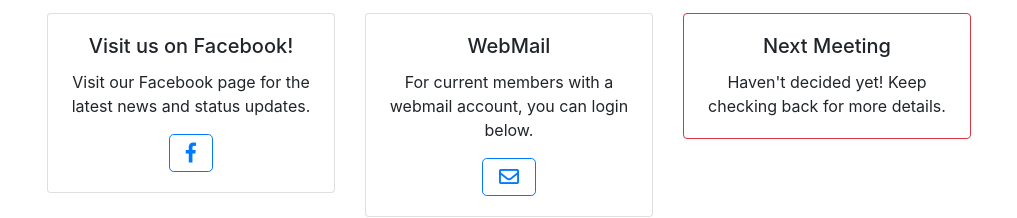
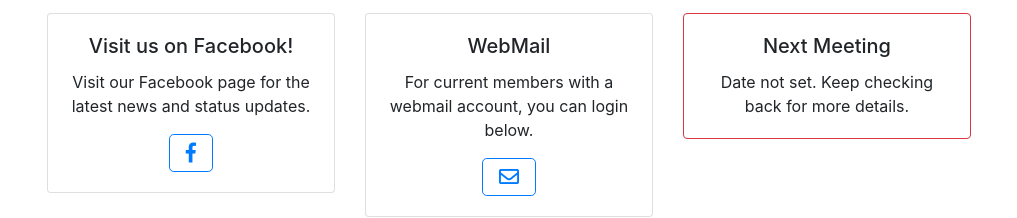
Before and after one commit to jerry70450/mricc-org, a plain HTML site: page index.html in a window 1280 px wide. Shown: the part 198-416 px from the top of the page, without its empty margins (131-1148 px from the left). Drawn offline with nearby package versions, Linux system fonts and the light colour scheme.

Commit message:
changed wording

```diff
--- a/index.html
+++ b/index.html
@@ -45,7 +45,7 @@
     <div class="card border-danger">
       <div class="card-body">
         <h5 class="card-title">Next Meeting</h5>
-        <p class="card-text">Haven't decided yet! Keep checking back for more details.</p>
+        <p class="card-text">Date not set. Keep checking back for more details.</p>
         <!-- <p class="card-text">Sat. Mar 17, 2018, 4:00 PM @ Angus Glen Community Center. RVSP below!</p> -->
         <!-- <a href="https://www.eventbrite.ca/e/mricc-first-official-meeting-angus-glen-registration-44280696756" class="btn btn-outline-primary btn-lg"><i class="far fa-calendar-check"></i></a> -->
       </div>
```
